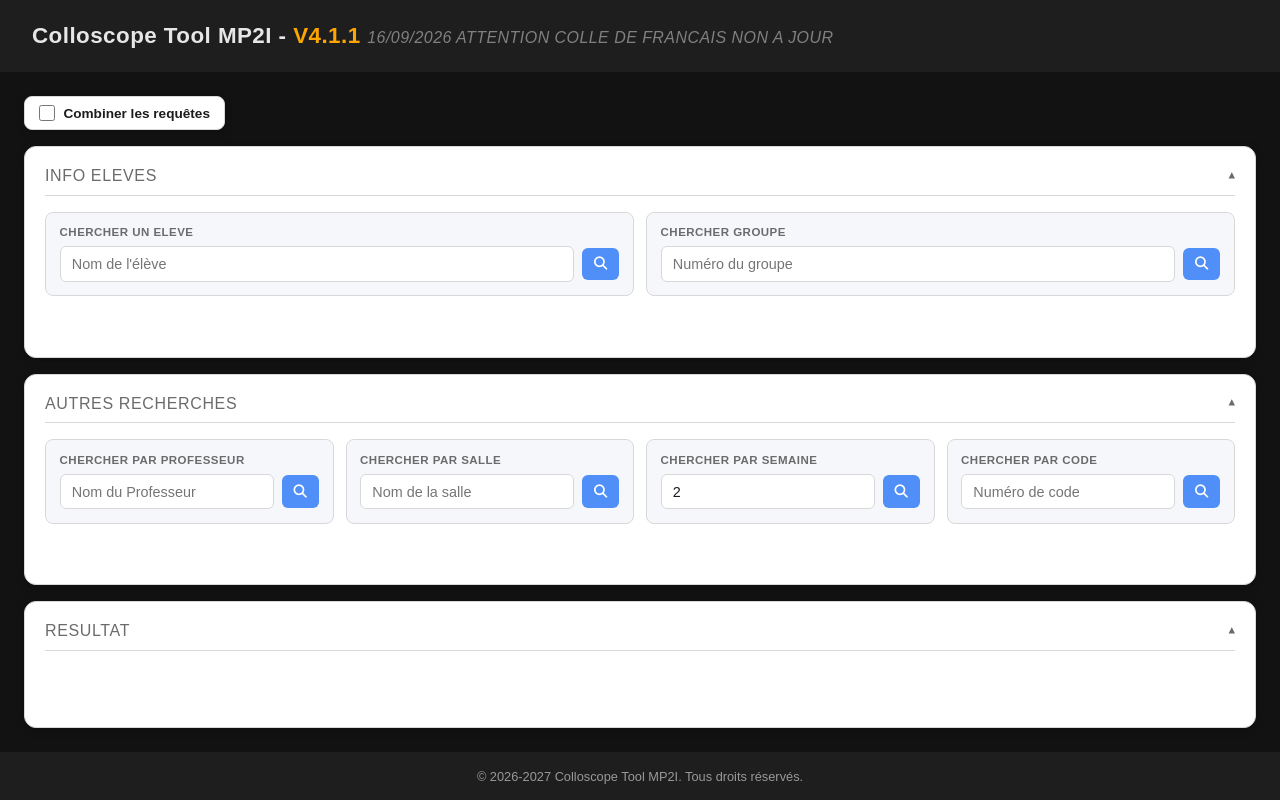
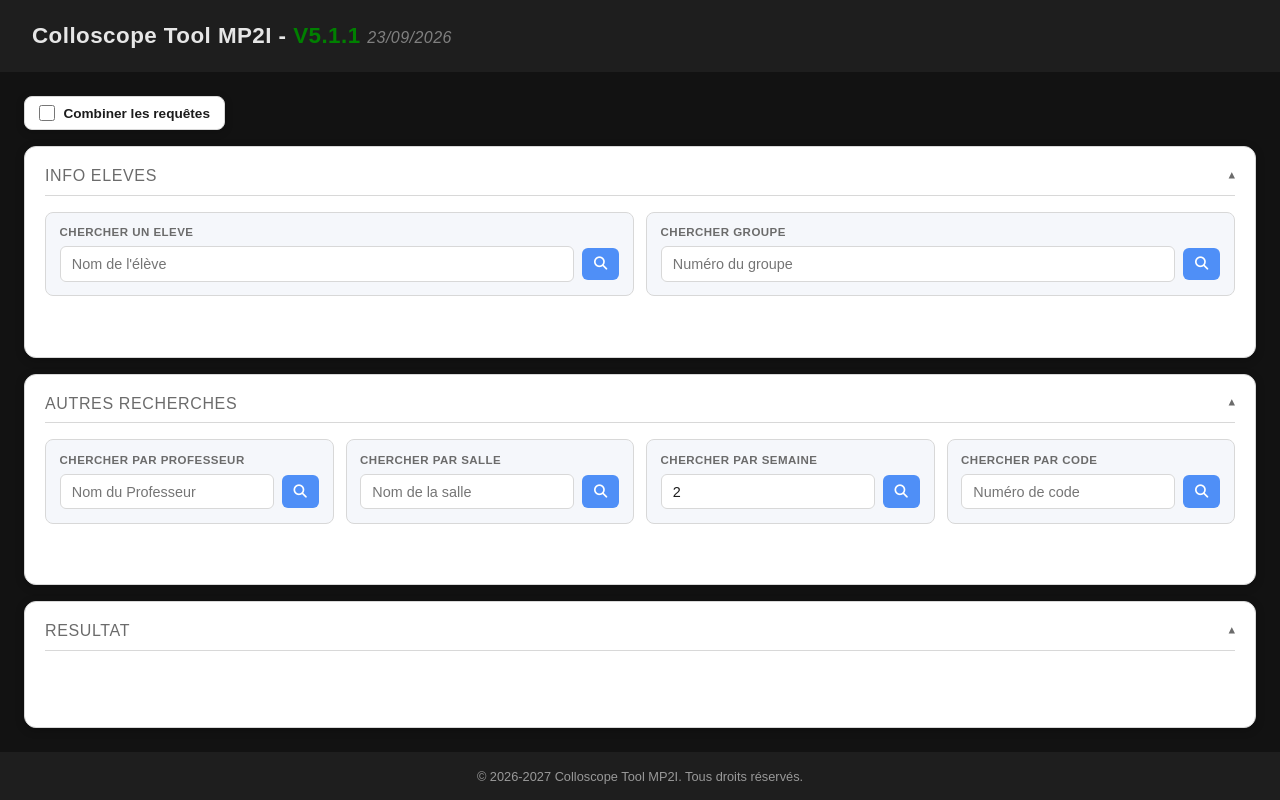
Before and after one commit to kilto56/colloscope, a website with bundled scripts: page index.html in a window 1280 px wide. Built offline with nearby package versions, Linux system fonts and the light colour scheme.

Commit message:
Update index.html

```diff
--- a/index.html
+++ b/index.html
@@ -24,7 +24,7 @@
 </head>
 <body>
     <header>
-        <h1>Colloscope Tool MP2I - <span style="color: orange;">V4.1.1</span> <span style="font-style: italic; color: grey; font-weight: 100; font-size: 1rem; margin-bottom: .5rem;">16/09/2026 ATTENTION COLLE DE FRANCAIS NON A JOUR</span></h1>
+        <h1>Colloscope Tool MP2I - <span style="color: green;">V5.1.1</span> <span style="font-style: italic; color: grey; font-weight: 100; font-size: 1rem; margin-bottom: .5rem;">23/09/2026</span></h1>
     </header>
     <main>
         <label class="combine-toggle">
```
